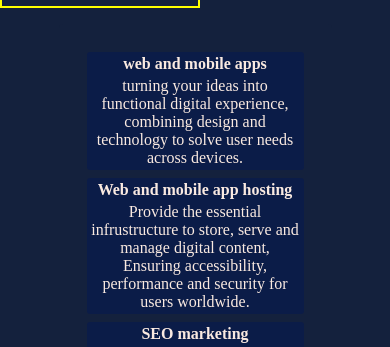
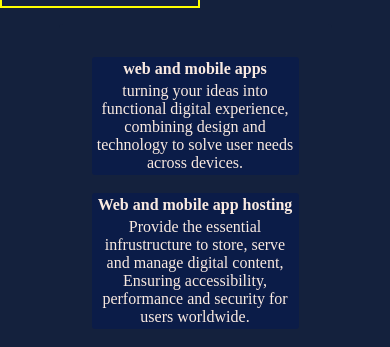
Before and after one commit to Kris-Ekiteles/Next_portfolio, a Next.js app: page / in a window 390 px wide. Shown: the part 494-841 px from the top of the page. Built offline with nearby package versions, Linux system fonts and the light colour scheme.

Commit message:
change services-container small screen margin

```diff
--- a/src/app/globals.css
+++ b/src/app/globals.css
@@ -119,7 +119,7 @@ align-items: center; */
     flex-direction: column;
     justify-content: center;
     align-items: center;
-    border-radius:  4px;
+    border-radius: 4px;
     border: none;
     height: fit-content;
     margin-bottom: 1rem;
@@ -132,7 +132,7 @@ align-items: center; */
     background-color: #0b1c48;
     /* background-color: #14213d; */
     /* background-color: aliceblue; */
-    margin: 4px;
+    margin: 9px;
     padding: 3px;
     text-align: center;
   }
```
